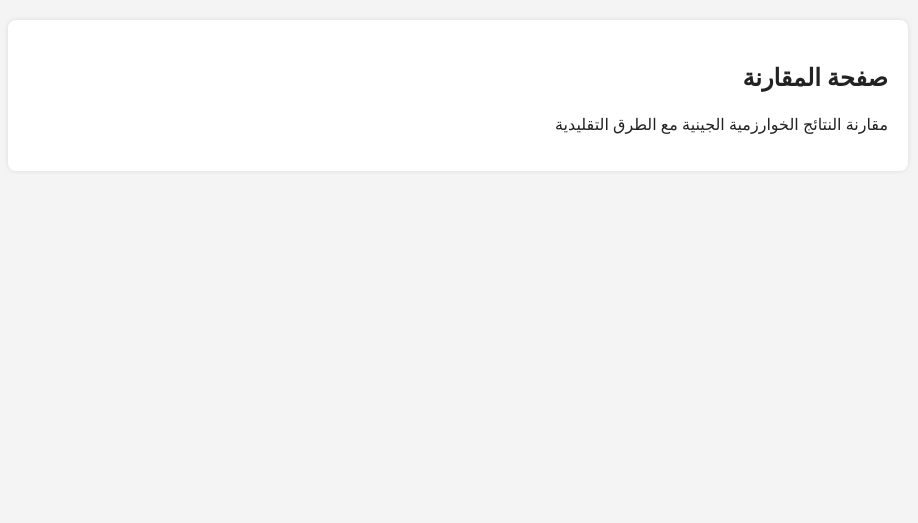
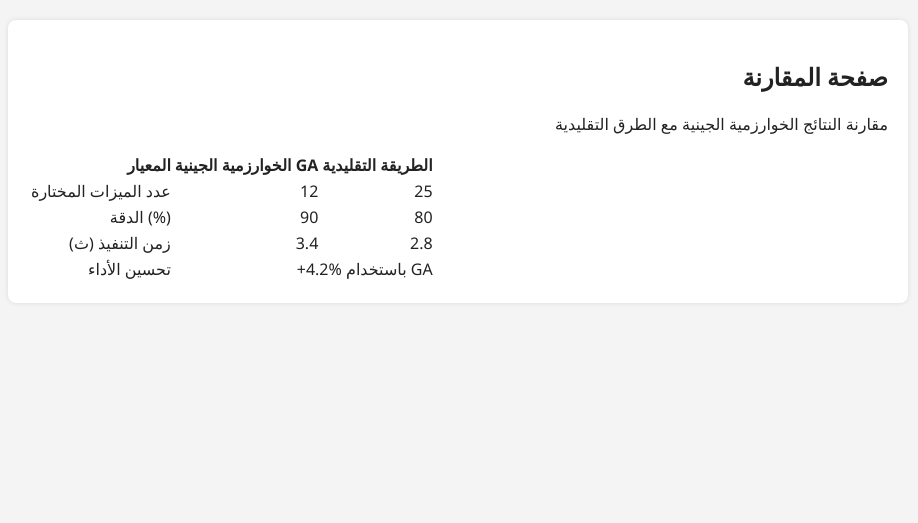
Before and after one commit to Mo2370mo/features-selection-SVU, a Flask app: page /compare in a window 1280 px wide. Shown: the part 170-693 px from the top of the page, without its empty margins (182-1100 px from the left). Run offline with Flask 3, Linux system fonts and the light colour scheme.

Commit message:
اضافة الجدول للمقارنة

```diff
--- a/templates/compare.html
+++ b/templates/compare.html
@@ -3,5 +3,36 @@
 <section class="card">
     <h2>صفحة المقارنة</h2>
      <p>مقارنة النتائج الخوارزمية الجينية مع الطرق التقليدية</p>
+
+     <table class="comparison-table">
+        <thead>
+            <tr>
+                <th>المعيار</th>
+                <th>الخوارزمية الجينية GA </th>
+                <th>الطريقة التقليدية</th>
+            </tr>
+        </thead>
+        <tbody>
+            <tr>
+                <td>عدد الميزات المختارة</td>
+                <td>12</td>
+                <td>25</td>
+            </tr>
+            <tr>
+                <td>الدقة (%)</td>
+                <td>90</td>
+                <td>80</td>
+            </tr>
+            <tr>
+                <td>زمن التنفيذ (ث)</td>
+                <td>3.4</td>
+                <td>2.8</td>
+            </tr>
+            <tr>
+                <td>تحسين الأداء</td>
+                <td colspan="2" >+4.2% باستخدام GA </td>
+            </tr>
+        </tbody>
+     </table>
 </section>
 {% endblock %}
```
